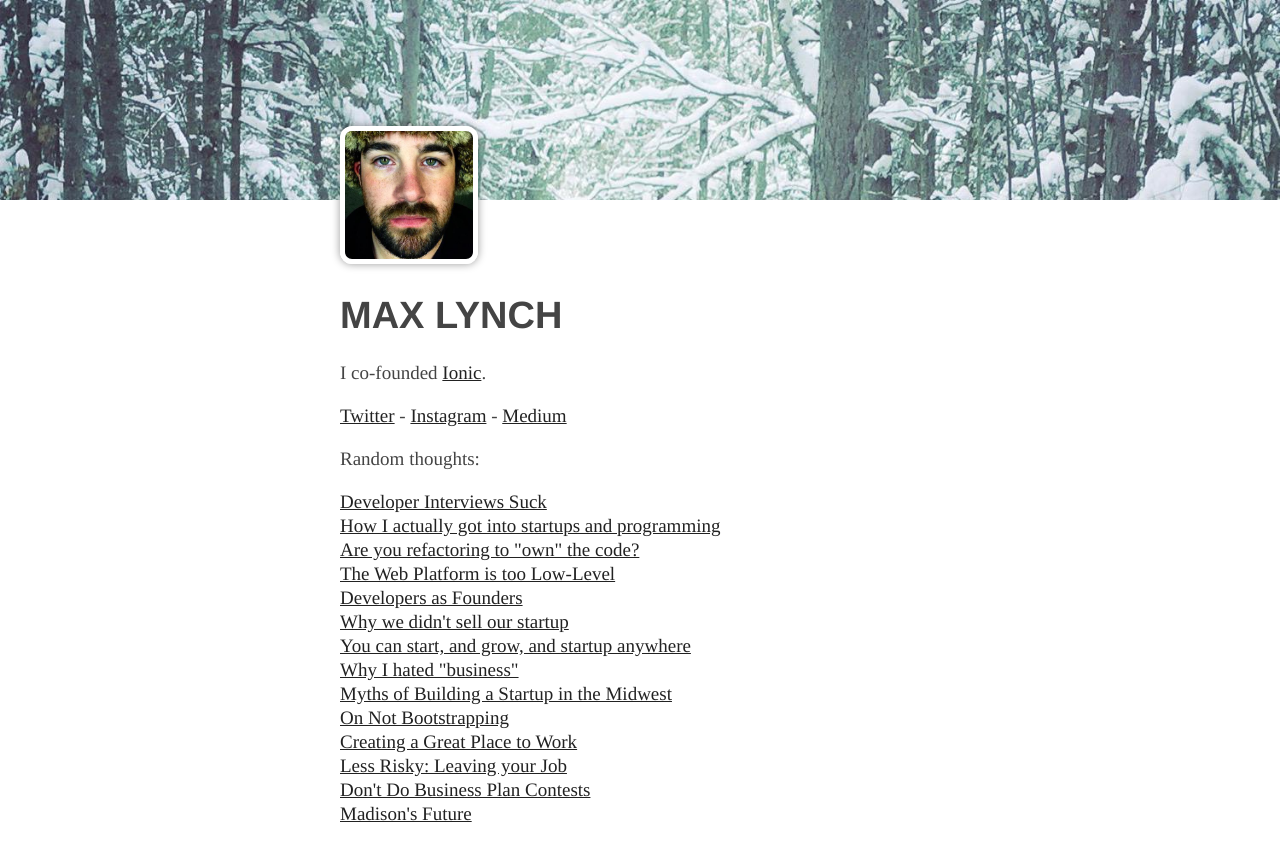
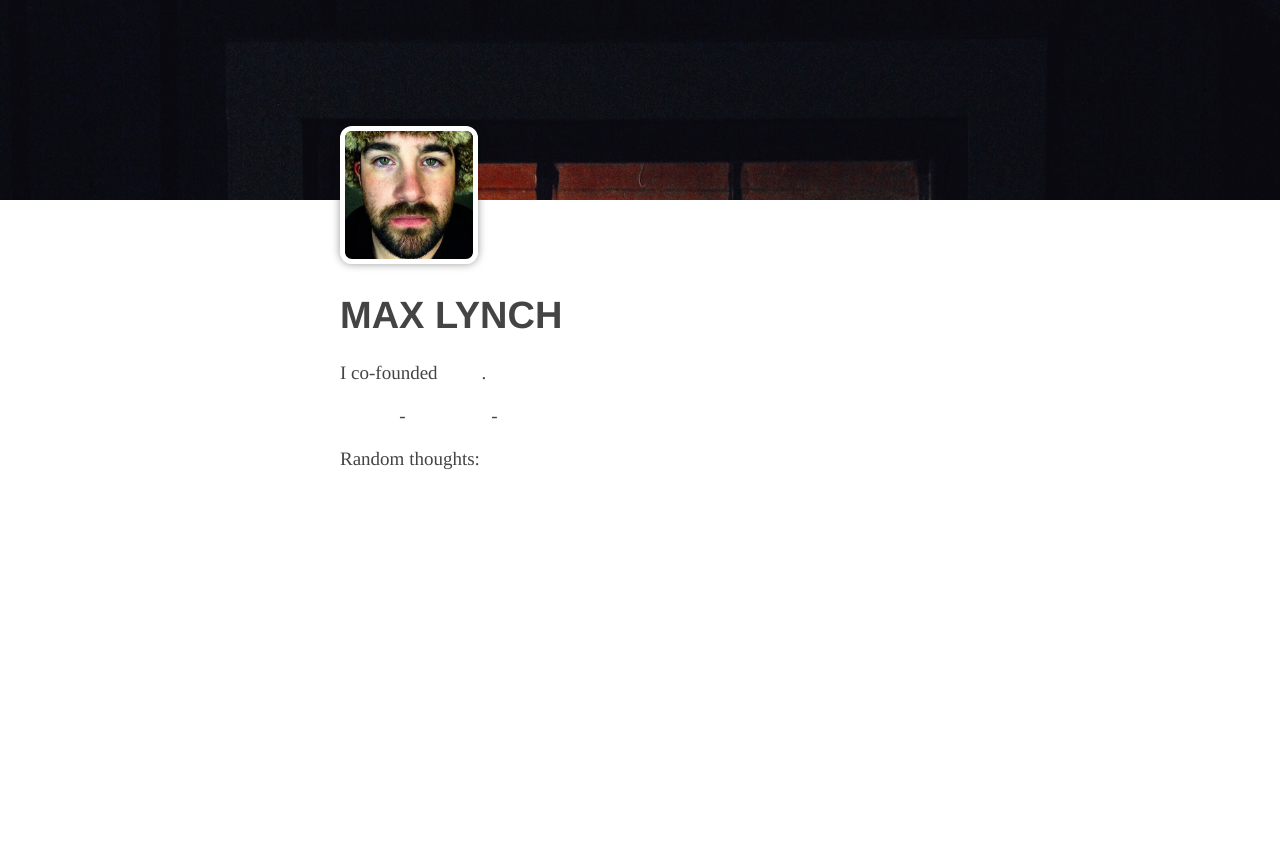
Before and after one commit to mlynch/mlynch.github.com, a Jekyll site: the page built from index.md, in a window 1280 px wide. Shown: the top 861 px of the page. Built offline with Jekyll 4.4.1, drawn with Linux system fonts in a browser that asks for light colours; Markdown is read by kramdown in place of the engine named in the settings; comment, search, counter and statistics services are not loaded.

Commit message:
Update clean.css

```diff
--- a/css/clean.css
+++ b/css/clean.css
@@ -20,7 +20,7 @@ a {
   /*
   color: #ff0084;
   */
-  color: #222;
+  color: #fff;
 }
 
 h1 {
@@ -33,8 +33,7 @@ h1, h2, h3, h4, h5 {
 
 #top-bg {
   height: 200px;
-  overflow: hidden;
-  background: url('/images/bg.jpg') no-repeat transparent;
+  background: url('/images/24296251963_71b008e856_k.jpg') no-repeat transparent;
   background-size: cover;
 }
 
```
